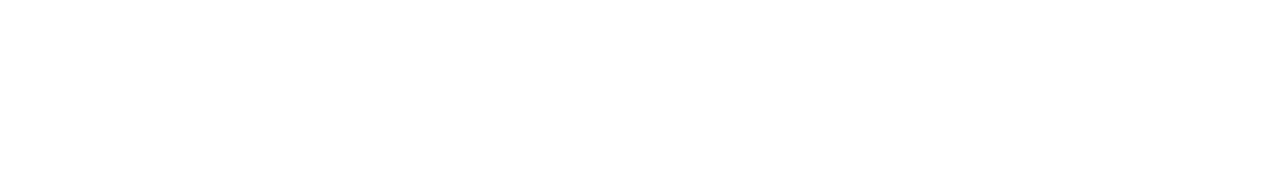
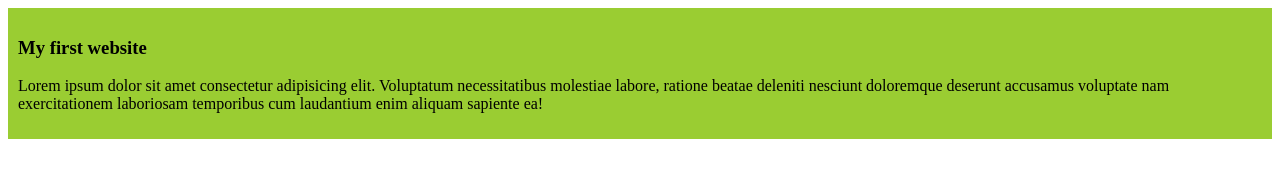
Before and after one commit to NishatRealm/My-first-github-repo, a plain HTML site: page index.html in a window 1280 px wide. Drawn offline with Linux system fonts and the light colour scheme.

Commit message:
added the first blog

```diff
--- a/index.html
+++ b/index.html
@@ -4,8 +4,12 @@
     <meta charset="UTF-8">
     <meta name="viewport" content="width=device-width, initial-scale=1.0">
     <title>My first ever git repo</title>
+    <link rel="stylesheet" href="styles/blog.css">
 </head>
 <body>
-
+    <div>
+        <h3>My first website</h3>
+        <p>Lorem ipsum dolor sit amet consectetur adipisicing elit. Voluptatum necessitatibus molestiae labore, ratione beatae deleniti nesciunt doloremque deserunt accusamus voluptate nam exercitationem laboriosam temporibus cum laudantium enim aliquam sapiente ea!</p>
+    </div>
 </body>
 </html>
--- /dev/null
+++ b/styles/blog.css
@@ -0,0 +1,4 @@
+div{
+    background-color: yellowgreen;
+    padding: 10px;
+}
```
